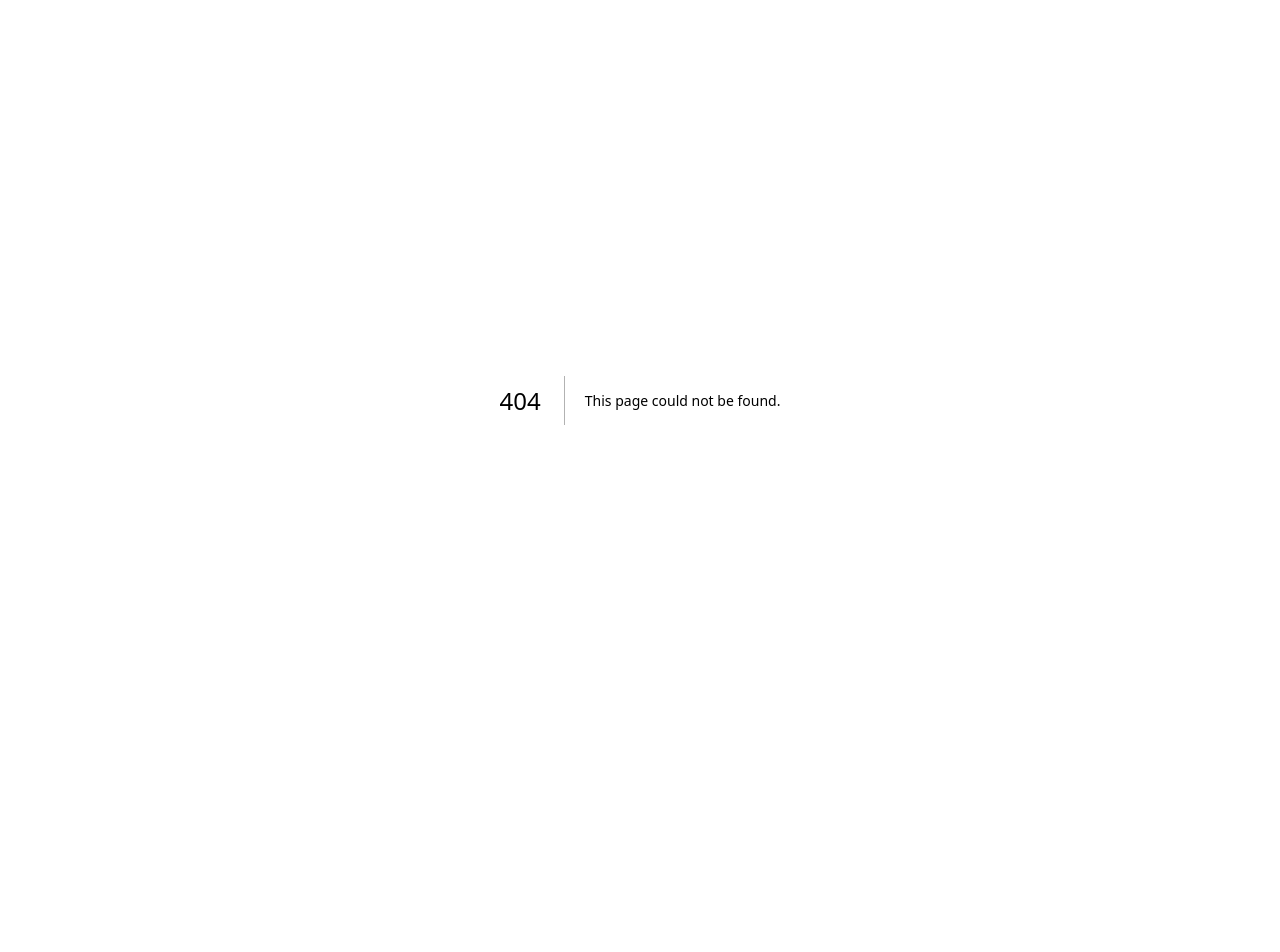
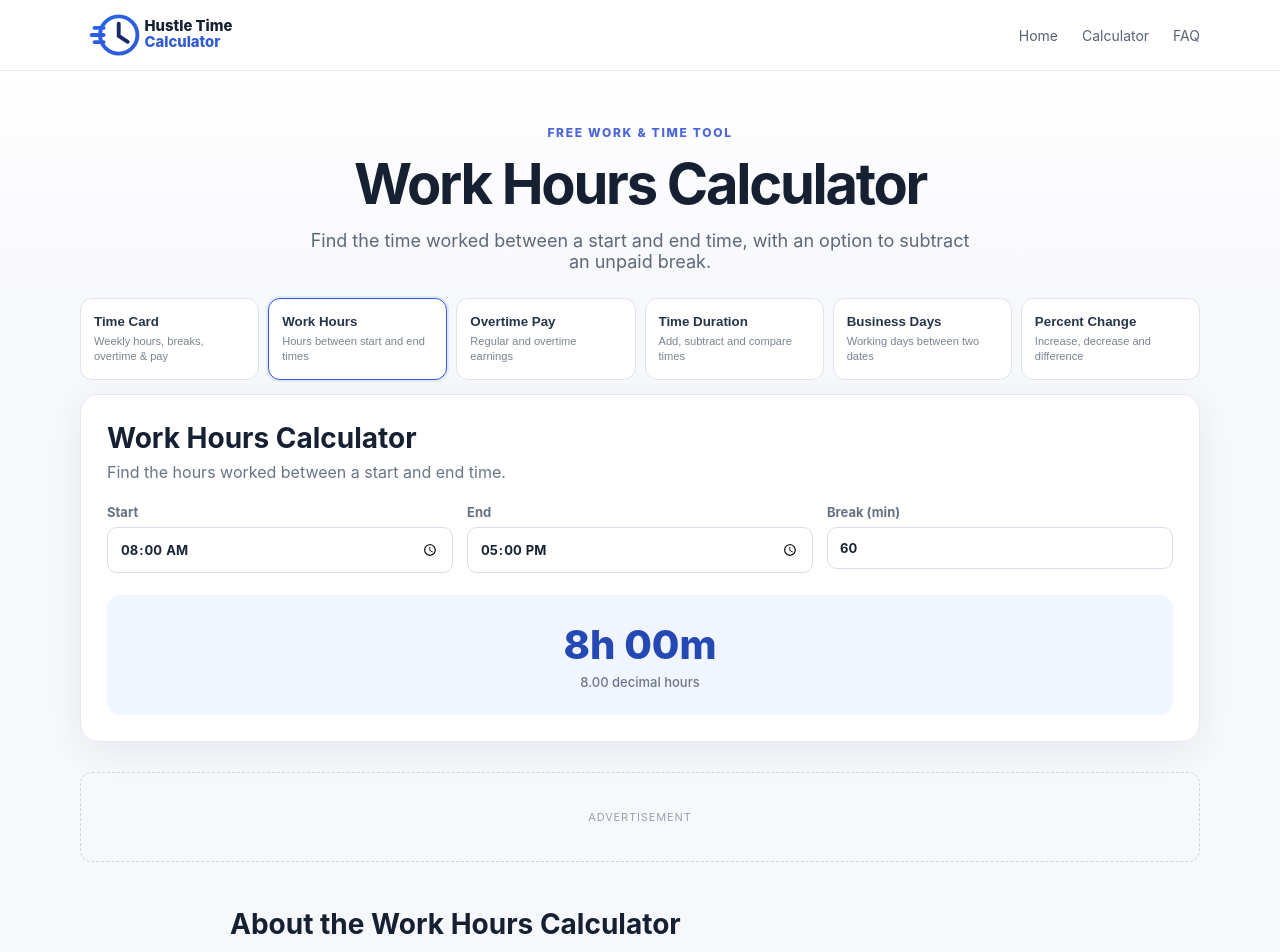
Before and after one commit to hustletimecalculator/hustletimecalculator, a Next.js app: page /work-hours-calculator in a window 1280 px wide. Before the commit this address had no page. Shown: the top 952 px of the page. Before the commit the page ends 800 px from the top, so only its background shows below. Built offline with nearby package versions, Linux system fonts and the light colour scheme.

Commit message:
Add SEO calculator pages

```diff
--- a/src/app/calculator-hub.tsx
+++ b/src/app/calculator-hub.tsx
@@ -1,5 +1,7 @@
 'use client';
 import {useMemo,useState} from 'react';
+
+export type CalculatorTool='time-card'|'work-hours'|'overtime'|'duration'|'business-days'|'percent';
 
 const tools=[
  ['time-card','Time Card','Weekly hours, breaks, overtime & pay'],
@@ -16,8 +18,8 @@ function duration(a:string,b:string){const x=mins(a),y=mins(b);if(x===null||y===
 function daysBetween(a:string,b:string){if(!a||!b)return 0;const A=new Date(a+'T00:00:00'),B=new Date(b+'T00:00:00');return Math.round(Math.abs(B.getTime()-A.getTime())/86400000)}
 function businessDays(a:string,b:string){if(!a||!b)return 0;let A=new Date(a+'T00:00:00'),B=new Date(b+'T00:00:00');if(A>B)[A,B]=[B,A];let n=0;for(let d=new Date(A);d<=B;d.setDate(d.getDate()+1)){const w=d.getDay();if(w!==0&&w!==6)n++}return n}
 
-export default function CalculatorHub(){
- const [tool,setTool]=useState('time-card');
+export default function CalculatorHub({initialTool='time-card'}:{initialTool?:CalculatorTool}){
+ const [tool,setTool]=useState<CalculatorTool>(initialTool);
  const [start,setStart]=useState('08:00'),[end,setEnd]=useState('17:00'),[br,setBr]=useState('60'),[rate,setRate]=useState('25');
  const [threshold,setThreshold]=useState('40'),[mult,setMult]=useState('1.5');
  const [aDate,setADate]=useState(''),[bDate,setBDate]=useState('');
--- /dev/null
+++ b/src/app/calculator-page.tsx
@@ -0,0 +1,36 @@
+import Link from 'next/link';
+import CalculatorHub,{type CalculatorTool} from './calculator-hub';
+
+export type CalculatorPageData={
+  tool:CalculatorTool;
+  title:string;
+  description:string;
+  explanation:string;
+  faqs:[string,string][];
+  related:{href:string,title:string}[];
+};
+
+export default function CalculatorPage({data}:{data:CalculatorPageData}){
+ return <main>
+  <header className="site-header"><div className="wrap nav">
+   <Link className="brand" href="/" aria-label="Hustle Time Calculator home"><img src="/logo.svg" alt="Hustle Time Calculator" /></Link>
+   <nav><Link href="/">Home</Link><a href="#calculator">Calculator</a><a href="#faq">FAQ</a></nav>
+  </div></header>
+  <section className="hero"><div className="wrap">
+   <div className="eyebrow">FREE WORK & TIME TOOL</div>
+   <h1>{data.title}</h1>
+   <p className="lead">{data.description}</p>
+  </div></section>
+  <section id="calculator" className="wrap"><CalculatorHub initialTool={data.tool}/></section>
+  <section className="wrap content">
+   <h2>About the {data.title}</h2>
+   <p>{data.explanation}</p>
+   <h2 id="faq">Frequently Asked Questions</h2>
+   {data.faqs.map(([question,answer])=><details key={question}><summary>{question}</summary><p>{answer}</p></details>)}
+   <h2>Related calculators</h2>
+   <p>{data.related.map((related,index)=><span key={related.href}>{index>0?' · ':''}<Link href={related.href}>{related.title}</Link></span>)}</p>
+   <p><Link href="/">View all six calculators on the homepage</Link></p>
+  </section>
+  <footer><div className="wrap footer"><div><b>◷ Hustle Time Calculator</b><p>Free time and pay tools for people who work.</p></div><div><Link href="/privacy">Privacy</Link><Link href="/terms">Terms</Link></div></div></footer>
+ </main>
+}
--- /dev/null
+++ b/src/app/calculator-pages.ts
@@ -0,0 +1,60 @@
+import type {Metadata} from 'next';
+import type {CalculatorPageData} from './calculator-page';
+
+const siteUrl='https://hustletimecalculator.com';
+
+export const calculatorPages={
+ 'time-card-calculator':{
+  tool:'time-card',title:'Time Card Calculator',
+  description:'Calculate weekly work hours, unpaid breaks, overtime and estimated pay from your daily schedule.',
+  explanation:'Use this time card calculator to estimate a five-day workweek from your start time, end time and unpaid break. Add an hourly rate and overtime settings for a quick estimate of regular hours, overtime and pay.',
+  faqs:[['How does the time card calculator work?','Enter your daily start and end times, unpaid break, hourly rate and overtime settings. The calculator estimates a five-day workweek.'],['Does it calculate overtime pay?','Yes. Set the overtime threshold and multiplier to estimate regular pay, overtime pay and total estimated pay.']],
+  related:[{href:'/work-hours-calculator',title:'Work Hours Calculator'},{href:'/overtime-pay-calculator',title:'Overtime Pay Calculator'}],
+ },
+ 'work-hours-calculator':{
+  tool:'work-hours',title:'Work Hours Calculator',
+  description:'Find the time worked between a start and end time, with an option to subtract an unpaid break.',
+  explanation:'This work hours calculator helps you find the length of a shift. Enter when work starts and ends, then subtract a break to see the result in hours and decimal hours. Overnight shifts are supported.',
+  faqs:[['Can I calculate an overnight shift?','Yes. When the end time is earlier than the start time, the calculator treats the shift as continuing into the next day.'],['Can I subtract an unpaid break?','Yes. Enter the break length in minutes and it will be subtracted from the time between the two times.']],
+  related:[{href:'/time-card-calculator',title:'Time Card Calculator'},{href:'/time-duration-calculator',title:'Time Duration Calculator'}],
+ },
+ 'overtime-pay-calculator':{
+  tool:'overtime',title:'Overtime Pay Calculator',
+  description:'Estimate regular earnings, overtime pay and total weekly pay from hours, rate and overtime settings.',
+  explanation:'Use this overtime pay calculator to split weekly hours into regular and overtime hours. Enter your hourly rate, overtime threshold and multiplier to estimate regular pay, overtime pay and total pay.',
+  faqs:[['What overtime rate should I enter?','Enter the multiplier used for your situation, such as 1.5 for time-and-a-half. Rules vary by employer and location.'],['Is this an official payroll calculation?','No. This is a quick estimate. Confirm applicable payroll rules before using the result for official purposes.']],
+  related:[{href:'/time-card-calculator',title:'Time Card Calculator'},{href:'/work-hours-calculator',title:'Work Hours Calculator'}],
+ },
+ 'time-duration-calculator':{
+  tool:'duration',title:'Time Duration Calculator',
+  description:'Calculate the duration between two times, including periods that pass midnight.',
+  explanation:'Enter a start time and an end time to calculate the elapsed duration. This tool handles an end time on the following day and shows the result in hours and decimal hours.',
+  faqs:[['Does it support times after midnight?','Yes. If the end time is earlier than the start time, the result is treated as an overnight duration.'],['What format is the result shown in?','The result is shown as hours and minutes, with a decimal-hours value underneath.']],
+  related:[{href:'/work-hours-calculator',title:'Work Hours Calculator'},{href:'/business-days-calculator',title:'Business Days Calculator'}],
+ },
+ 'business-days-calculator':{
+  tool:'business-days',title:'Business Days Calculator',
+  description:'Count the weekdays between two dates, inclusive, while excluding Saturdays and Sundays.',
+  explanation:'Use this business days calculator to count Monday through Friday between a start date and end date. The result includes both dates when they are weekdays and does not remove public holidays.',
+  faqs:[['Are public holidays excluded?','No. This basic calculator excludes Saturdays and Sundays but does not account for public holidays.'],['Are the start and end dates included?','Yes. Weekdays on both the start and end dates are included in the count.']],
+  related:[{href:'/time-duration-calculator',title:'Time Duration Calculator'},{href:'/percent-change-calculator',title:'Percent Change Calculator'}],
+ },
+ 'percent-change-calculator':{
+  tool:'percent',title:'Percent Change Calculator',
+  description:'Calculate percentage increase, decrease, absolute change and percentage difference between two values.',
+  explanation:'Enter an original value and a new value to calculate the percent change. The calculator also shows the absolute change and percentage difference so you can compare values clearly.',
+  faqs:[['How is percent change calculated?','Percent change compares the difference between the new and original values with the absolute original value.'],['What is percentage difference?','Percentage difference compares the absolute difference with the average of the two absolute values.']],
+  related:[{href:'/overtime-pay-calculator',title:'Overtime Pay Calculator'},{href:'/business-days-calculator',title:'Business Days Calculator'}],
+ },
+} satisfies Record<string,CalculatorPageData>;
+
+export function calculatorMetadata(slug:keyof typeof calculatorPages):Metadata{
+ const page=calculatorPages[slug];
+ return {
+  title:`${page.title} | Hustle Time Calculator`,
+  description:page.description,
+  alternates:{canonical:`${siteUrl}/${slug}/`},
+  openGraph:{title:`${page.title} | Hustle Time Calculator`,description:page.description,url:`${siteUrl}/${slug}/`,type:'website'},
+  twitter:{card:'summary',title:`${page.title} | Hustle Time Calculator`,description:page.description},
+ };
+}
--- /dev/null
+++ b/src/app/work-hours-calculator/page.tsx
@@ -0,0 +1,8 @@
+import CalculatorPage from '../calculator-page';
+import {calculatorMetadata,calculatorPages} from '../calculator-pages';
+
+export const metadata=calculatorMetadata('work-hours-calculator');
+
+export default function Page(){
+ return <CalculatorPage data={calculatorPages['work-hours-calculator']}/>;
+}
```
Also changed, not shown: src/app/business-days-calculator/page.tsx (added, +8 -0 lines), src/app/overtime-pay-calculator/page.tsx (added, +8 -0 lines), src/app/percent-change-calculator/page.tsx (added, +8 -0 lines), src/app/time-card-calculator/page.tsx (added, +8 -0 lines), src/app/time-duration-calculator/page.tsx (added, +8 -0 lines), 1 other file (tests, documents, lock files or other folders).
